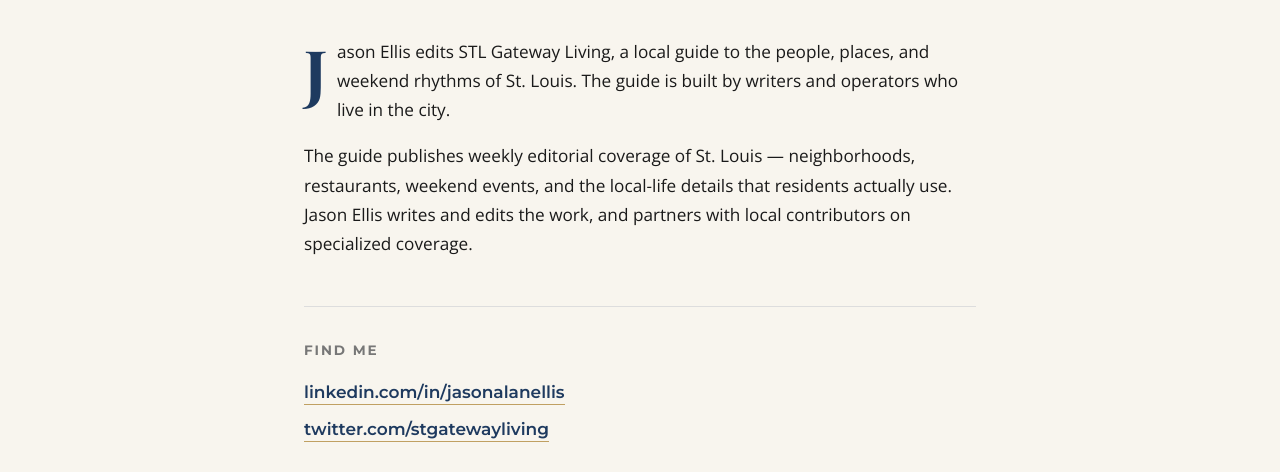
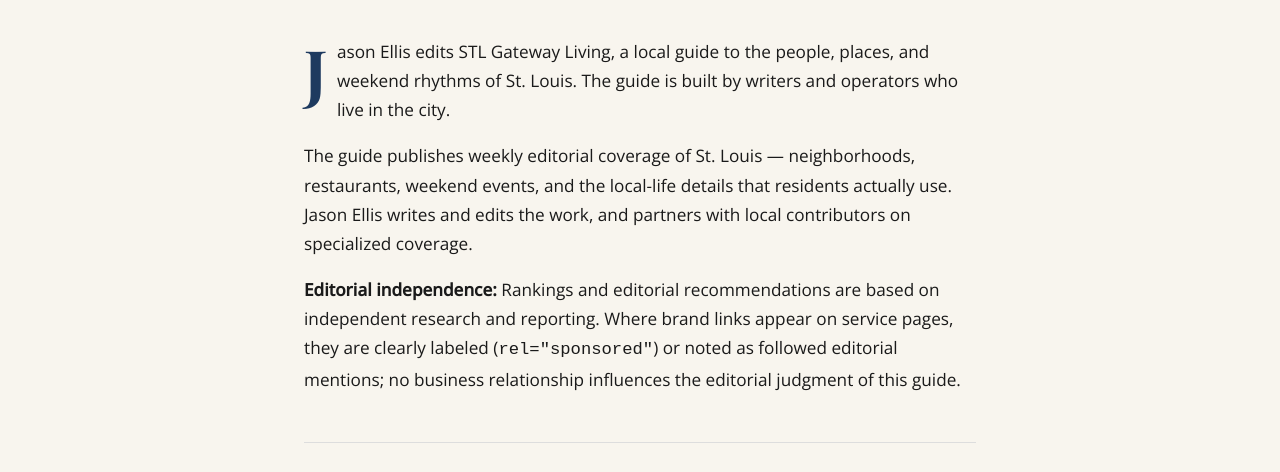
Before and after one commit to jasonalanellis/stl-gateway-living-pages, a plain HTML site: page authors/jason-ellis.html in a window 1280 px wide. Shown: the part 252-724 px from the top of the page. Drawn offline with nearby package versions, Linux system fonts and the light colour scheme; a web font is replaced by a local one.

Commit message:
§7 STLGL: editorial independence one-liner on author page

```diff
--- a/authors/jason-ellis.html
+++ b/authors/jason-ellis.html
@@ -169,6 +169,7 @@
     <div class="bio">
       <p>Jason Ellis edits STL Gateway Living, a local guide to the people, places, and weekend rhythms of St. Louis. The guide is built by writers and operators who live in the city.</p>
       <p>The guide publishes weekly editorial coverage of St. Louis — neighborhoods, restaurants, weekend events, and the local-life details that residents actually use. Jason Ellis writes and edits the work, and partners with local contributors on specialized coverage.</p>
+      <p><strong>Editorial independence:</strong> Rankings and editorial recommendations are based on independent research and reporting. Where brand links appear on service pages, they are clearly labeled (<code>rel="sponsored"</code>) or noted as followed editorial mentions; no business relationship influences the editorial judgment of this guide.</p>
     </div>
     <div class="socials">
       <h2>Find me</h2>
```
